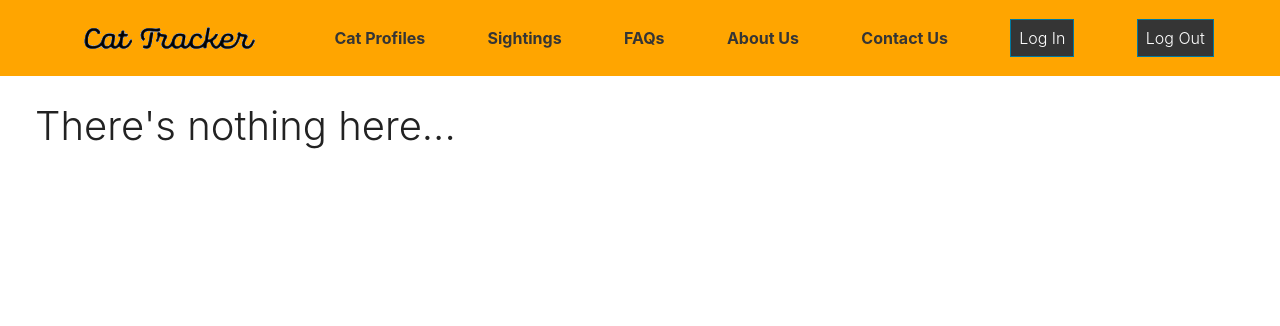
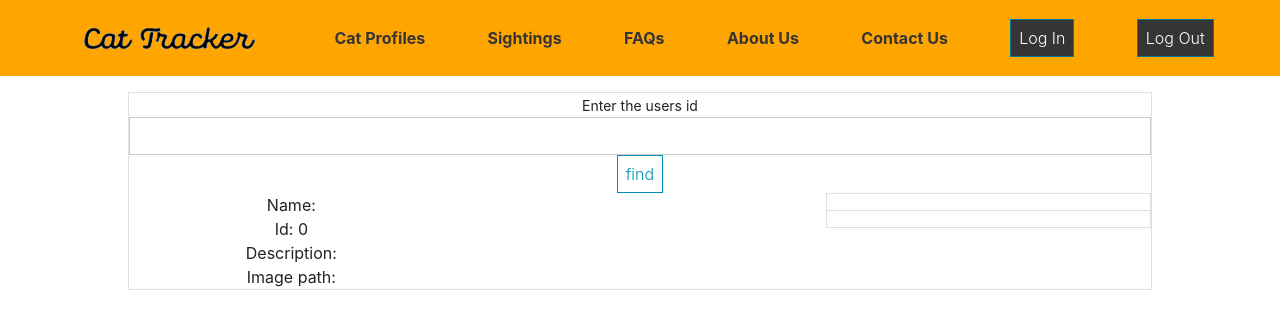
Before and after one commit to see-k/projectLasagna, a React (Create React App) app in the folder cat-tracker-react/: page /cats in a window 1280 px wide. Shown: the top 326 px of the page. Built offline with nearby package versions, Linux system fonts and the light colour scheme.

Commit message:
Cat Profile

```diff
--- a/cat-tracker-react/src/App.js
+++ b/cat-tracker-react/src/App.js
@@ -15,6 +15,7 @@ import Register from './components/Register';
 import AuthContext from './components/AuthContext';
 import SightingsMap from './components/SightingsMap';
 import SightingList from './components/SightingList';
+import CatProfile from './components/CatProfile';
 
 function App() {
   const [user, setUser] = useState(null);
@@ -107,6 +108,9 @@ function App() {
             <Route exact path="/sightings">
               <SightingList />
             </Route>
+            <Route exact path="/cats">
+              <CatProfile />
+            </Route>
             <Route exact path="/map">
               <SightingsMap />
             </Route>
--- a/cat-tracker-react/src/components/CatProfile.js
+++ b/cat-tracker-react/src/components/CatProfile.js
@@ -1,5 +1,6 @@
 import './../App.css';
 import {useState, useEffect} from 'react';
+import { createFactory } from 'react';
 
 function CatProfile() {
 
@@ -11,12 +12,19 @@ function CatProfile() {
         disabled: false,
         usersId: 0
     }
-
+    const [catNum, setCatNum] = useState(0);
     const[cat, setCat] = useState(defaultCat);
 
+    const handleSetCatId = (event) => {
+        setCatNum(event.target.value);
+    }
+
     //conditional rendering get cat if catId not 0
-    const getCat = (catId) => {
-        fetch(`http://localhost:8080/api/cat/${catId}`)
+    const getCat = (event) => {
+        event.preventDefault();
+        event.stopPropagation();
+
+        fetch(`http://localhost:8080/api/cat/${catNum}`)
         .then((response) => {
             if (response.status !== 200) {
                 console.log(response);
@@ -24,13 +32,34 @@ function CatProfile() {
                 }
                 return response.json();
         })
-        .then((json) => setCat(json))
+        .then((json) => {setCat(json)})
         .catch(console.log());
     }
 
+
+
     return (
         <div className="card">
+            <div>
+                <form onSubmit={getCat}>
+                    <div className="form-group">
+                        <label>Enter the users id</label>
+                        <input type="text" className="form-control" onChange={handleSetCatId}/>
+                        <button type="submit" className="btn btn-outline-primary">find</button>
+                    </div>
+                </form>
+            </div>
                 <div className="row">
+                    <div className="col">
+                        Name: {cat.name}
+                        <br></br>
+                        Id: {cat.catId}
+                        <br></br>
+                        Description: {cat.desc}
+                        <br></br>
+                        Image path: {cat.picture}
+
+                    </div>
                     <div className="col">
                         {/*image here*/}
                     </div>
--- a/cat-tracker-react/src/components/SightingWindow.js
+++ b/cat-tracker-react/src/components/SightingWindow.js
@@ -1,5 +1,5 @@
 import { Link } from 'react-router-dom';
-import { formatRelative } from 'date-fns';
+//import { formatRelative } from 'date-fns'; <p>Spotted {formatRelative(time, new Date())}</p>
 
 function SightingWindow({lat, lng, time, deleteMarker}) {
   return (
@@ -7,7 +7,7 @@ function SightingWindow({lat, lng, time, deleteMarker}) {
         <h2>Add a new Sighting?</h2>
         <Link className="btn btn-secondary" to="/sighting/add">yes</Link>
         <button className="btn btn-secondary" onClick={deleteMarker}>no</button>
-        <p>Spotted {formatRelative(time, new Date())}</p>
+
     </div>
   );
 }
```
Also changed, not shown: 1 other file (tests, documents, lock files or other folders).
